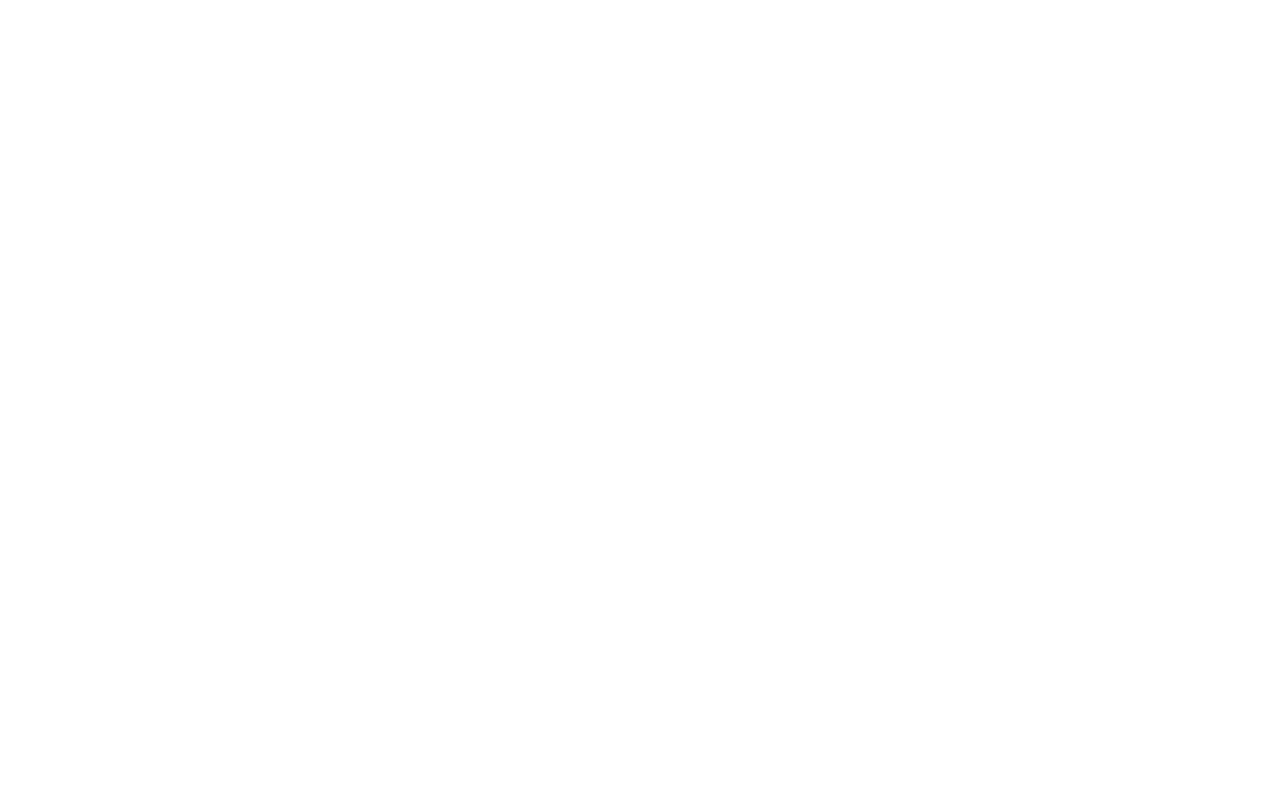
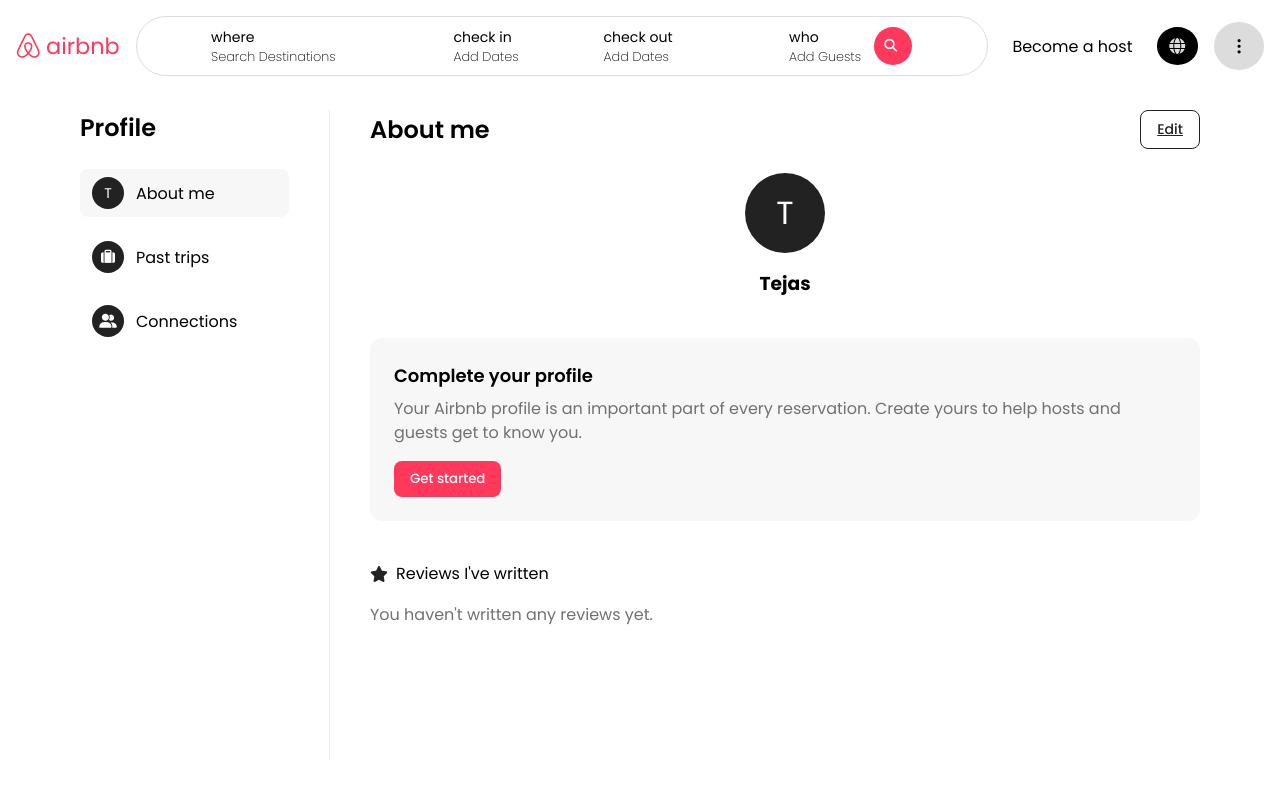
Before and after one commit to tejas-thokal/Airbnb, a React (Vite) app: page /profile in a window 1280 px wide. Before the commit this address had no page. Shown: the top 800 px of the page. Built offline with nearby package versions, Linux system fonts and the light colour scheme; a web font is replaced by a local one.

Commit message:
user profile

```diff
--- a/src/App.jsx
+++ b/src/App.jsx
@@ -11,6 +11,7 @@
 import { checkAuth, handleAuthRedirect } from './auth';
 import GooglePhoneCollection from './GooglePhoneCollection';
 import ReservationPage from './ReservationPage';
+import ProfilePageComp from './ProfilePageComp';
 
 // Create a context for user authentication
 import { createContext } from 'react';
@@ -101,6 +102,7 @@
           <Route path="/wishlist/:id" element={<WishDetailComp user={user} setUser={updateUser} />} />
           <Route path="/wishlist-property/:flatId" element={<WishlistPropertyComp user={user} setUser={updateUser} />} />
           <Route path="/search" element={<SearchResultComp user={user} setUser={updateUser} />} />
+          <Route path="/profile" element={<ProfilePageComp user={user} setUser={updateUser} />} />
         </Routes>
       </Router>
     </AuthContext.Provider>
--- a/src/Navbar.jsx
+++ b/src/Navbar.jsx
@@ -256,7 +256,7 @@
                                                 <Link to={"/airbnb/wishlist"}><li><i className="fas fa-heart"></i> Wishlists</li></Link>
                                                 <li><i className="fas fa-suitcase"></i> Trips</li>
                                                 <li><i className="fas fa-envelope"></i> Messages</li>
-                                                <li><i className="fas fa-user"></i> Profile</li>
+                                                <Link to={"/profile"}><li><i className="fas fa-user"></i> Profile</li></Link>
                                                 <hr />
                                                 <li><i className="fas fa-bell"></i> Notifications</li>
                                                 <li><i className="fas fa-cog"></i> Account settings</li>
--- /dev/null
+++ b/src/ProfilePage.css
@@ -0,0 +1,234 @@
+.profile-page-container {
+  display: flex;
+  flex-direction: column;
+  min-height: 100vh;
+}
+
+.profile-content {
+  display: flex;
+  padding: 80px 40px 40px;
+  max-width: 1200px;
+  margin: 0 auto;
+  width: 100%;
+  flex: 1;
+  margin-top: 30px;
+}
+
+.profile-sidebar {
+  width: 250px;
+  padding-right: 40px;
+  border-right: 1px solid #ebebeb;
+}
+
+.profile-sidebar h2 {
+  font-size: 24px;
+  margin-bottom: 24px;
+  font-weight: 600;
+}
+
+.profile-nav {
+  list-style: none;
+  padding: 0;
+  margin: 0;
+}
+
+.profile-nav li {
+  margin-bottom: 16px;
+  cursor: pointer;
+  padding: 8px 0;
+  border-radius: 8px;
+  transition: background-color 0.2s;
+}
+
+.profile-nav li.active {
+  background-color: #f7f7f7;
+}
+
+.profile-nav li:hover {
+  background-color: #f7f7f7;
+}
+
+.nav-item {
+  display: flex;
+  align-items: center;
+  padding: 0 12px;
+}
+
+.nav-icon {
+  width: 32px;
+  height: 32px;
+  border-radius: 50%;
+  background-color: #222;
+  color: white;
+  display: flex;
+  align-items: center;
+  justify-content: center;
+  margin-right: 12px;
+  font-size: 14px;
+}
+
+.nav-icon i {
+  font-size: 14px;
+}
+
+.profile-main-content {
+  flex: 1;
+  padding-left: 40px;
+}
+
+.profile-header {
+  display: flex;
+  justify-content: space-between;
+  align-items: center;
+  margin-bottom: 24px;
+}
+
+.profile-header h2 {
+  font-size: 24px;
+  font-weight: 600;
+}
+
+.edit-button {
+  padding: 8px 16px;
+  border: 1px solid #222;
+  background-color: white;
+  border-radius: 8px;
+  cursor: pointer;
+  font-weight: 500;
+  transition: background-color 0.2s;
+}
+
+.edit-button:hover {
+  background-color: #f7f7f7;
+}
+
+.profile-avatar-large {
+  display: flex;
+  flex-direction: column;
+  align-items: center;
+  margin-bottom: 40px;
+}
+
+.avatar-circle {
+  width: 80px;
+  height: 80px;
+  border-radius: 50%;
+  background-color: #222;
+  color: white;
+  display: flex;
+  align-items: center;
+  justify-content: center;
+  font-size: 32px;
+  margin-bottom: 16px;
+}
+
+.profile-completion {
+  background-color: #f7f7f7;
+  border-radius: 12px;
+  padding: 24px;
+  margin-bottom: 40px;
+}
+
+.completion-info h3 {
+  font-size: 18px;
+  font-weight: 600;
+  margin-bottom: 8px;
+}
+
+.completion-info p {
+  color: #717171;
+  margin-bottom: 16px;
+  line-height: 1.5;
+}
+
+.get-started-button {
+  padding: 8px 16px;
+  background-color: #ff385c;
+  color: white;
+  border: none;
+  border-radius: 8px;
+  font-weight: 500;
+  cursor: pointer;
+  transition: background-color 0.2s;
+}
+
+.get-started-button:hover {
+  background-color: #e31c5f;
+}
+
+.reviews-section {
+  margin-top: 32px;
+}
+
+.reviews-header {
+  display: flex;
+  align-items: center;
+  margin-bottom: 16px;
+}
+
+.reviews-header i {
+  margin-right: 8px;
+  color: #222;
+}
+
+.no-reviews {
+  color: #717171;
+}
+
+/* Trips tab styles */
+.trips-illustration, .connections-illustration {
+  display: flex;
+  flex-direction: column;
+  align-items: center;
+  text-align: center;
+  padding: 40px 0;
+}
+
+.trips-illustration img, .connections-illustration img {
+  width: 120px;
+  height: auto;
+  margin-bottom: 24px;
+}
+
+.trips-illustration p, .connections-illustration p {
+  color: #717171;
+  max-width: 400px;
+  margin-bottom: 24px;
+  line-height: 1.5;
+}
+
+.book-trip-button {
+  padding: 8px 16px;
+  background-color: #ff385c;
+  color: white;
+  border: none;
+  border-radius: 8px;
+  font-weight: 500;
+  cursor: pointer;
+  transition: background-color 0.2s;
+}
+
+.book-trip-button:hover {
+  background-color: #e31c5f;
+}
+
+/* Responsive styles */
+@media (max-width: 768px) {
+  .profile-content {
+    flex-direction: column;
+    padding: 80px 20px 20px;
+  }
+
+  .profile-sidebar {
+    width: 100%;
+    padding-right: 0;
+    border-right: none;
+    border-bottom: 1px solid #ebebeb;
+    padding-bottom: 20px;
+    margin-bottom: 20px;
+  }
+
+  .profile-main-content {
+    padding-left: 0;
+  }
+}
--- /dev/null
+++ b/src/ProfilePage.jsx
@@ -0,0 +1,127 @@
+import React, { useState, useContext } from 'react';
+import { AuthContext } from './App';
+import Navbar from './Navbar';
+import Footer from './Footer';
+import './ProfilePage.css';
+import { Link } from 'react-router-dom';
+
+const ProfilePage = () => {
+  const { user } = useContext(AuthContext);
+  const [activeTab, setActiveTab] = useState('about');
+
+  // Get first letter of user's name for avatar
+  const userInitial = user?.first_name ? user.first_name.charAt(0).toUpperCase() : 'T';
+  const userName = user?.first_name || 'Tejas';
+
+  const renderTabContent = () => {
+    switch(activeTab) {
+      case 'about':
+        return (
+          <div className="profile-about-content">
+            <div className="profile-header">
+              <h2>About me</h2>
+              <button className="edit-button">Edit</button>
+            </div>
+            <div className="profile-avatar-large">
+              <div className="avatar-circle">
+                <span>{userInitial}</span>
+              </div>
+              <h3>{userName}</h3>
+            </div>
+            <div className="profile-completion">
+              <div className="completion-info">
+                <h3>Complete your profile</h3>
+                <p>Your Airbnb profile is an important part of every reservation. Create yours to help hosts and guests get to know you.</p>
+                <button className="get-started-button">Get started</button>
+              </div>
+            </div>
+            <div className="reviews-section">
+              <div className="reviews-header">
+                <i className="fas fa-star"></i>
+                <span>Reviews I've written</span>
+              </div>
+              <p className="no-reviews">You haven't written any reviews yet.</p>
+            </div>
+          </div>
+        );
+      case 'trips':
+        return (
+          <div className="profile-trips-content">
+            <div className="profile-header">
+              <h2>Past trips</h2>
+            </div>
+            <div className="trips-illustration">
+              <img src="https://a0.muscache.com/im/pictures/d727f355-3f10-44b5-9750-d1efca2438fc.jpg" alt="Suitcase illustration" />
+              <p>You'll find your past reservations here after you've taken your first trip on Airbnb.</p>
+              <button className="book-trip-button">Book a trip</button>
+            </div>
+          </div>
+        );
+      case 'connections':
+        return (
+          <div className="profile-connections-content">
+            <div className="profile-header">
+              <h2>Connections</h2>
+            </div>
+            <div className="connections-illustration">
+              <img src="https://a0.muscache.com/im/pictures/7c1c8c3c-a3b1-4ef4-b4bc-5c766f1053d7.jpg" alt="People illustration" />
+              <p>When you join an experience or invite someone on a trip, you'll find the profiles of your connections here.</p>
+              <button className="book-trip-button">Book a trip</button>
+            </div>
+          </div>
+        );
+      default:
+        return <div>Select a tab</div>;
+    }
+  };
+
+  return (
+    <div className="profile-page-container">
+      <div className="profile-content">
+        <div className="profile-sidebar">
+          <h2>Profile</h2>
+          <ul className="profile-nav">
+            <li
+              className={activeTab === 'about' ? 'active' : ''}
+              onClick={() => setActiveTab('about')}
+            >
+              <div className="nav-item">
+                <div className="nav-icon">
+                  <span>{userInitial}</span>
+                </div>
+                <span>About me</span>
+              </div>
+            </li>
+            <li
+              className={activeTab === 'trips' ? 'active' : ''}
+              onClick={() => setActiveTab('trips')}
+            >
+              <div className="nav-item">
+                <div className="nav-icon">
+                  <i className="fas fa-suitcase"></i>
+                </div>
+                <span>Past trips</span>
+              </div>
+            </li>
+            <li
+              className={activeTab === 'connections' ? 'active' : ''}
+              onClick={() => setActiveTab('connections')}
+            >
+              <div className="nav-item">
+                <div className="nav-icon">
+                  <i className="fas fa-user-friends"></i>
+                </div>
+                <span>Connections</span>
+              </div>
+            </li>
+          </ul>
+        </div>
+        <div className="profile-main-content">
+          {renderTabContent()}
+        </div>
+      </div>
+    </div>
+  );
+};
+
+export default ProfilePage;
--- /dev/null
+++ b/src/ProfilePageComp.jsx
@@ -0,0 +1,15 @@
+import Profilepage from './ProfilePage'
+import Navbar from './Navbar'
+import Footer from './Footer'
+export default function ProfilePageComp({user, setUser}) {
+    const userFirstName = user?.first_name || "";
+    const isLoggedIn = !!userFirstName;
+  return (
+    <div>
+        <Navbar onLoginClick={() => setShowLogin(true)}  isLoggedIn={isLoggedIn}
+              userFirstName={userFirstName} setUser={setUser} />
+        <Profilepage/>
+        <Footer/>
+    </div>
+  );
+}
```
